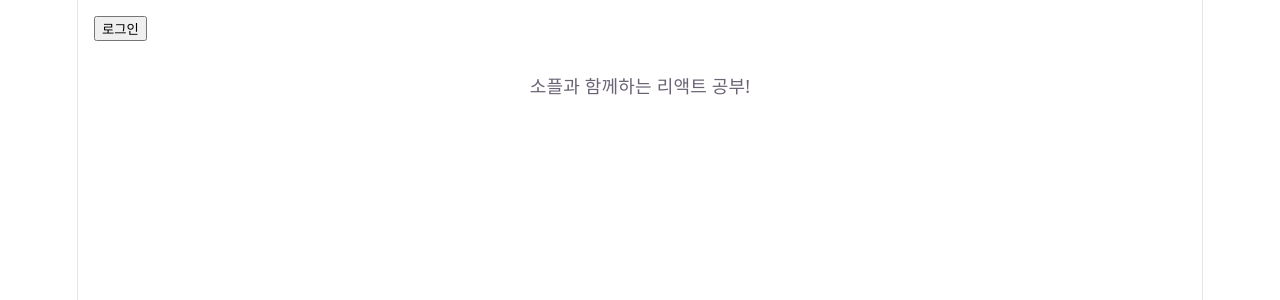
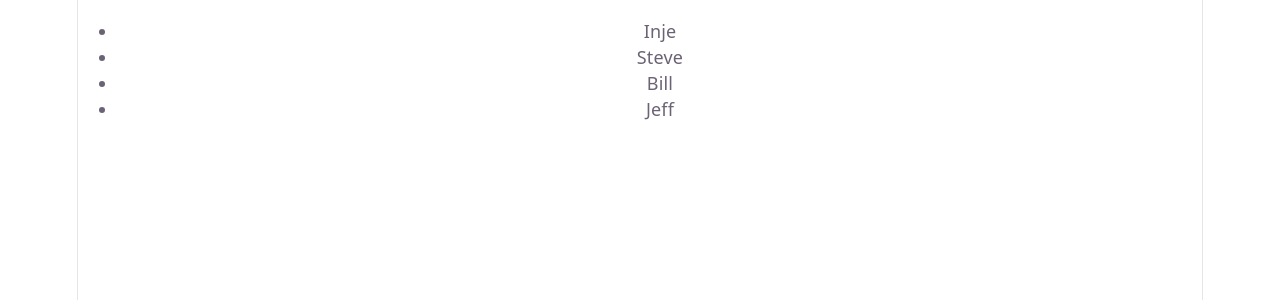
Before and after one commit to titianfall/React, a React (Vite) app in the folder my-app/: page / in a window 1280 px wide. Shown: the top 300 px of the page. Built offline with nearby package versions, Linux system fonts and the light colour scheme.

Commit message:
feat: 리스트와 키

```diff
--- /dev/null
+++ b/my-app/src/chapters/ch10-list-key/ex/AttendanceBook.jsx
@@ -0,0 +1,30 @@
+const students = [
+    {
+        id: 1,
+        name: "Inje",
+    },
+    {
+        id: 2,
+        name: "Steve",
+    },
+    {
+        id: 3,
+        name: "Bill",
+    },
+    {
+        id: 4,
+        name: "Jeff",
+    },
+];
+
+function AttendanceBook(props){
+    return (
+        <ul>
+            {students.map((student) => {
+                return <li key = {student.id}>{student.name}</li>
+            })}
+        </ul>
+    );
+}
+
+export default AttendanceBook;
--- a/my-app/src/main.jsx
+++ b/my-app/src/main.jsx
@@ -1,12 +1,12 @@
 import { StrictMode } from 'react';
 import { createRoot } from 'react-dom/client';
 import './index.css';
-import LandingPage from "./chapters/ch-09-conditional-redering/ex/LandingPage.jsx";
+import AttendanceBook from "./chapters/ch10-list-key/ex/AttendanceBook.jsx";
 
 const root = createRoot(document.getElementById('root'));
 
 root.render(
     <StrictMode>
-        <LandingPage />
+        <AttendanceBook />
     </StrictMode>
 );
```
Also changed, not shown: my-app/eslint.config.js (+6 -2 lines), my-app/src/chapters/ch10-list-key/ListKey.jsx (added, +25 -0 lines), my-app/src/chapters/ch10-list-key/NumberList.jsx (added, +13 -0 lines), my-app/src/chapters/ch10-list-key/map1.jsx (added, +7 -0 lines).
